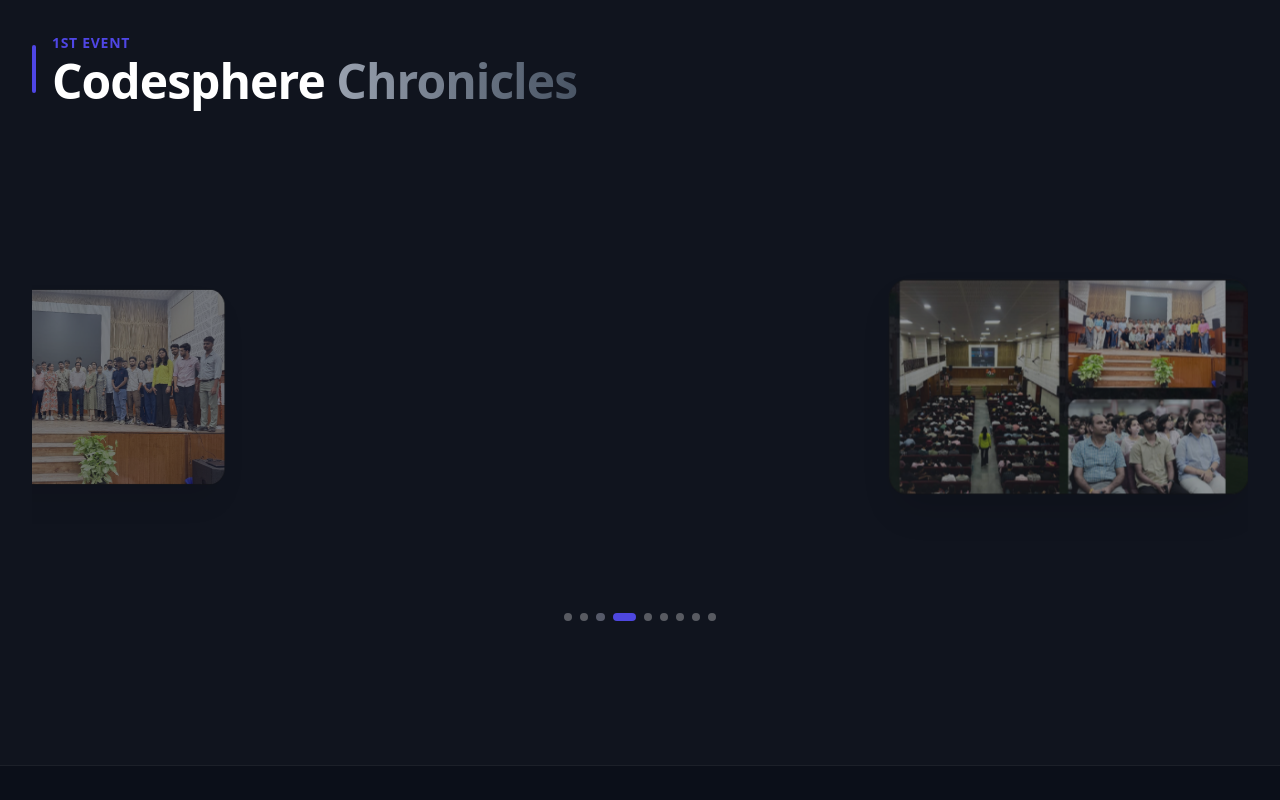
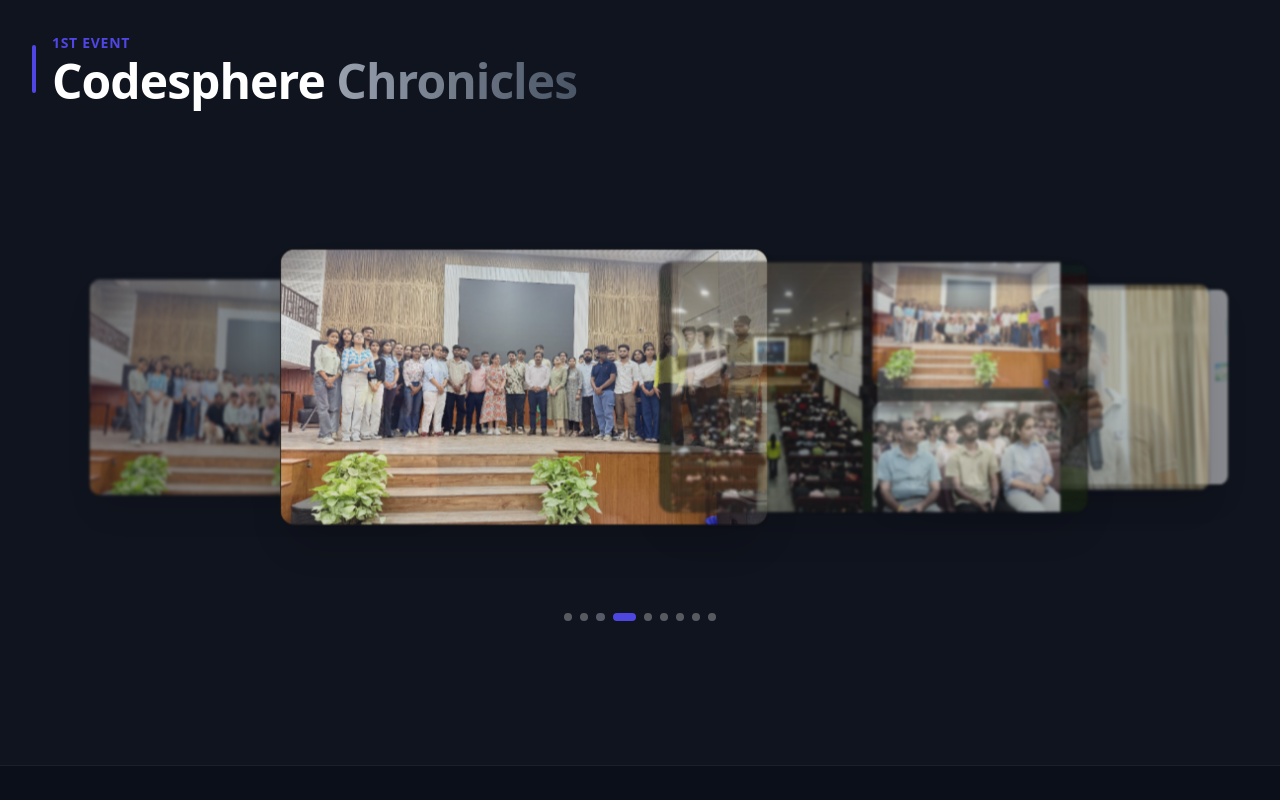
Before and after one commit to adityar2216v/Coders-Era-website-, a Next.js app: page /gallery in a window 1280 px wide. Shown: the part 520-1320 px from the top of the page. Built offline with nearby package versions, Linux system fonts and the light colour scheme.

Commit message:
Refactor ThreeDCarousel to use true 3D Coverflow layout

```diff
--- a/src/components/ui/ThreeDCarousel.tsx
+++ b/src/components/ui/ThreeDCarousel.tsx
@@ -3,6 +3,7 @@
 import React, { useState, useEffect } from 'react';
 import { motion, AnimatePresence } from 'framer-motion';
 import { ChevronLeft, ChevronRight } from 'lucide-react';
+import { cn } from "@/lib/utils";
 
 interface ThreeDCarouselProps {
     images: string[];
@@ -10,96 +11,122 @@ interface ThreeDCarouselProps {
     autoScrollInterval?: number;
 }
 
-export const ThreeDCarousel = ({ images, height = "400px", autoScrollInterval = 3000 }: ThreeDCarouselProps) => {
+export const ThreeDCarousel = ({ images, height = "400px", autoScrollInterval = 2000 }: ThreeDCarouselProps) => {
     const [currentIndex, setCurrentIndex] = useState(0);
-    const [direction, setDirection] = useState(0);
     const [isHovered, setIsHovered] = useState(false);
 
-    const rotateLeft = () => {
-        setDirection(-1);
-        setCurrentIndex((prev) => (prev === 0 ? images.length - 1 : prev - 1));
+    // Auto-scroll logic
+    useEffect(() => {
+        if (!isHovered) {
+            const interval = setInterval(() => {
+                setCurrentIndex((prev) => (prev + 1) % images.length);
+            }, autoScrollInterval);
+            return () => clearInterval(interval);
+        }
+    }, [isHovered, images.length, autoScrollInterval]);
+
+    const handleNext = () => {
+        setCurrentIndex((prev) => (prev + 1) % images.length);
     };
 
-    const rotateRight = () => {
-        setDirection(1);
-        setCurrentIndex((prev) => (prev === images.length - 1 ? 0 : prev + 1));
+    const handlePrev = () => {
+        setCurrentIndex((prev) => (prev - 1 + images.length) % images.length);
     };
 
-    useEffect(() => {
-        if (!isHovered) {
-            const interval = setInterval(rotateRight, autoScrollInterval);
-            return () => clearInterval(interval);
-        }
-    }, [isHovered, currentIndex, autoScrollInterval]);
+    const getCardStyle = (index: number) => {
+        // Calculate standard circular distance
+        const total = images.length;
+        // Adjusted distance handles the "wrapping" logic correctly for minimal distance
+        let dist = (index - currentIndex + total) % total;
 
-    const variants = {
-        enter: (direction: number) => ({
-            x: direction > 0 ? 1000 : -1000,
-            opacity: 0,
-            scale: 0.5,
-            zIndex: 0,
-            rotateY: direction > 0 ? 45 : -45,
-        }),
-        center: {
-            zIndex: 1,
-            x: 0,
-            opacity: 1,
-            scale: 1,
-            rotateY: 0,
-            transition: {
-                duration: 0.5,
-            },
-        },
-        exit: (direction: number) => ({
-            zIndex: 0,
-            x: direction < 0 ? 1000 : -1000,
-            opacity: 0,
-            scale: 0.5,
-            rotateY: direction < 0 ? 45 : -45,
-            transition: {
-                duration: 0.5,
-            },
-        }),
+        // Convert to signed distance (-2, -1, 0, 1, 2) roughly
+        if (dist > total / 2) dist -= total;
+
+        // Determine layout properties based on distance
+        const isCenter = dist === 0;
+        const isLeft = dist < 0;
+        const isRight = dist > 0;
+
+        // Only show immediate neighbors and center for performance/cleanliness, or fade out others
+        const absDist = Math.abs(dist);
+        const isVisible = absDist <= 1 || (total >= 5 && absDist <= 2);
+
+        if (!isVisible) return { display: 'none' };
+
+        // 3D Transforms
+        const xOffset = isCenter ? 0 : isLeft ? '-60%' : '60%';
+        const scale = isCenter ? 1 : 0.85 - (absDist * 0.1);
+        const rotateY = isCenter ? 0 : isLeft ? 25 : -25;
+        const zIndex = 10 - absDist;
+        const opacity = isCenter ? 1 : 0.5;
+
+        // Special handling for absDist 2 (outer edges)
+        const finalX = isCenter ? '0%' : (dist < 0 ? `${-50 - (absDist * 15)}%` : `${50 + (absDist * 15)}%`);
+
+        return {
+            x: finalX,
+            scale: scale,
+            rotateY: rotateY,
+            zIndex: zIndex,
+            opacity: opacity,
+            filter: isCenter ? 'blur(0px)' : 'blur(2px)',
+        };
     };
 
     return (
         <div
-            className="relative w-full perspective-1000 flex items-center justify-center overflow-hidden py-12 group/carousel"
-            style={{ height }}
+            className="relative w-full flex items-center justify-center overflow-visible perspective-1000 py-12 group/carousel"
+            style={{ height, perspective: '1000px' }}
             onMouseEnter={() => setIsHovered(true)}
             onMouseLeave={() => setIsHovered(false)}
         >
-            <div className="absolute inset-0 flex items-center justify-center">
-                <AnimatePresence initial={false} custom={direction}>
+            <div className="relative w-full max-w-4xl h-full flex items-center justify-center">
+                <AnimatePresence mode='popLayout'>
+                    {images.map((image, idx) => {
+                        const style = getCardStyle(idx);
+                        if (style.display === 'none') return null;
+
+                        return (
                             <motion.div
-                        key={currentIndex}
-                        custom={direction}
-                        variants={variants}
-                        initial="enter"
-                        animate="center"
-                        exit="exit"
-                        className="absolute w-[80%] md:w-[60%] lg:w-[40%] aspect-video rounded-3xl overflow-hidden shadow-2xl border border-white/10 bg-black"
+                                key={`${idx}-${image}`} // Stable key
+                                initial={false}
+                                animate={{
+                                    x: style.x,
+                                    scale: style.scale,
+                                    rotateY: style.rotateY,
+                                    zIndex: style.zIndex,
+                                    opacity: style.opacity,
+                                    filter: style.filter,
+                                }}
+                                transition={{
+                                    duration: 0.5,
+                                    ease: "easeInOut"
+                                }}
+                                className="absolute w-[70%] md:w-[60%] aspect-video rounded-2xl overflow-hidden shadow-2xl border border-white/10 bg-black cursor-pointer"
+                                onClick={() => setCurrentIndex(idx)}
                             >
                                 <img
-                            src={images[currentIndex]}
-                            alt={`Slide ${currentIndex}`}
+                                    src={image}
+                                    alt={`Slide ${idx}`}
                                     className="w-full h-full object-cover"
                                 />
                                 {/* Glossy Overlay */}
                                 <div className="absolute inset-0 bg-gradient-to-tr from-white/10 to-transparent pointer-events-none" />
                             </motion.div>
+                        );
+                    })}
                 </AnimatePresence>
             </div>
 
             {/* Navigation Buttons */}
             <button
-                onClick={rotateLeft}
+                onClick={handlePrev}
                 className="absolute left-4 md:left-10 z-20 p-3 rounded-full bg-black/50 border border-white/10 text-white hover:bg-black/80 transition-all hover:scale-110 backdrop-blur-md opacity-0 group-hover/carousel:opacity-100 duration-300"
             >
                 <ChevronLeft className="w-6 h-6" />
             </button>
             <button
-                onClick={rotateRight}
+                onClick={handleNext}
                 className="absolute right-4 md:right-10 z-20 p-3 rounded-full bg-black/50 border border-white/10 text-white hover:bg-black/80 transition-all hover:scale-110 backdrop-blur-md opacity-0 group-hover/carousel:opacity-100 duration-300"
             >
                 <ChevronRight className="w-6 h-6" />
@@ -110,12 +137,11 @@ export const ThreeDCarousel = ({ images, height = "400px", autoScrollInterval =
                 {images.map((_, idx) => (
                     <button
                         key={idx}
-                        onClick={() => {
-                            setDirection(idx > currentIndex ? 1 : -1);
-                            setCurrentIndex(idx);
-                        }}
-                        className={`w-2 h-2 rounded-full transition-all duration-300 ${currentIndex === idx ? "bg-primary w-6" : "bg-white/30"
-                            }`}
+                        onClick={() => setCurrentIndex(idx)}
+                        className={cn(
+                            "w-2 h-2 rounded-full transition-all duration-300",
+                            currentIndex === idx ? "bg-primary w-6" : "bg-white/30"
+                        )}
                     />
                 ))}
             </div>
```
Lines whose indentation alone changed are shown as unchanged.
